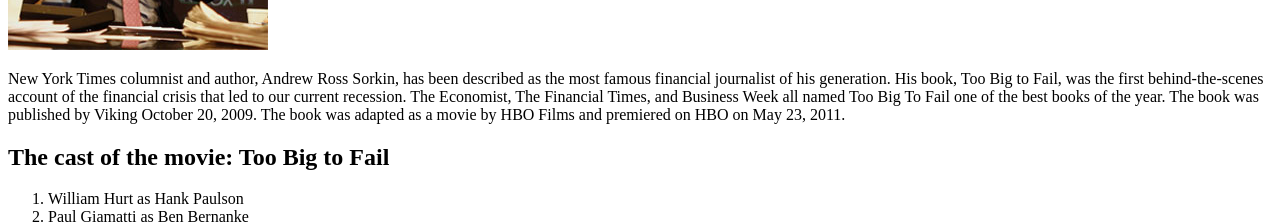
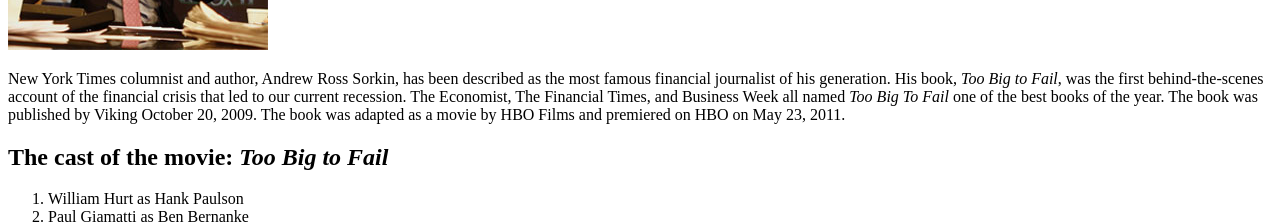
Before and after one commit to GabrielaSaboia/A09, a plain HTML site: page speakers/c03x_sorkin.html in a window 1280 px wide. Shown: the part 253-477 px from the top of the page. Drawn offline with Linux system fonts and the light colour scheme.

Commit message:
Homework A09
Added em elements to italicise the name of the book

```diff
--- a/speakers/c03x_sorkin.html
+++ b/speakers/c03x_sorkin.html
@@ -12,10 +12,10 @@
 			<h3>November 16, 2010</h3>
 			<img src="../images/sorkin_desk260.jpg" width="260px">
 
-				<p>New York Times columnist and author, Andrew Ross Sorkin, has been described as the most famous financial journalist of his generation. His book, Too Big to Fail, was the first behind-the-scenes account of the financial crisis that led to our current recession.
-				The Economist, The Financial Times, and Business Week all named Too Big To Fail one of the best books of the year. The book was published by Viking October 20, 2009. The book was adapted as a movie by HBO Films and premiered on HBO on May 23, 2011.</p>
+			<p>New York Times columnist and author, Andrew Ross Sorkin, has been described as the most famous financial journalist of his generation. His book, <em>Too Big to Fail</em>, was the first behind-the-scenes account of the financial crisis that led to our current recession.
+                    The Economist, The Financial Times, and Business Week all named <em>Too Big To Fail</em> one of the best books of the year. The book was published by Viking October 20, 2009. The book was adapted as a movie by HBO Films and premiered on HBO on May 23, 2011.</p>
 
-			<h2>The cast of the movie: Too Big to Fail</h2>
+			<h2>The cast of the movie: <em>Too Big to Fail</em></h2>
 				<ol>
 					<li>William Hurt as Hank Paulson</li>
 					<li>Paul Giamatti as Ben Bernanke</li>
```
